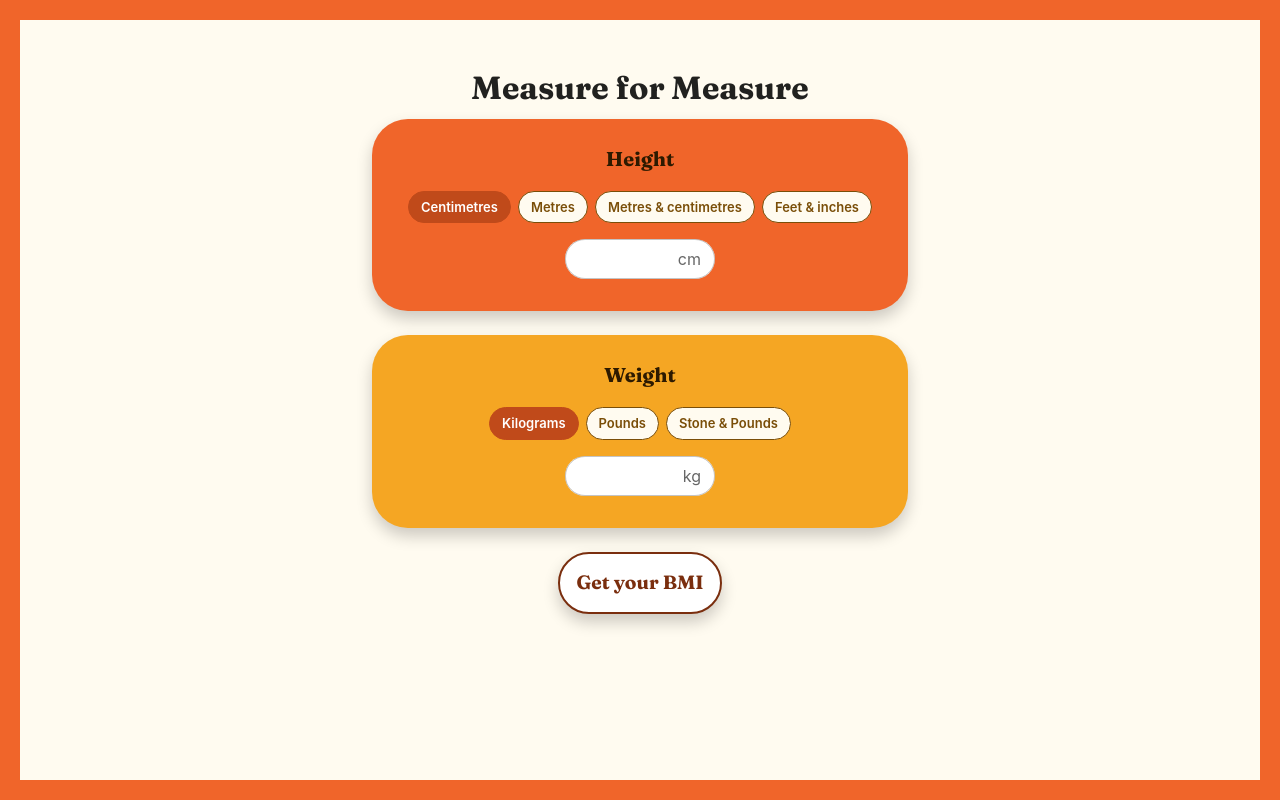
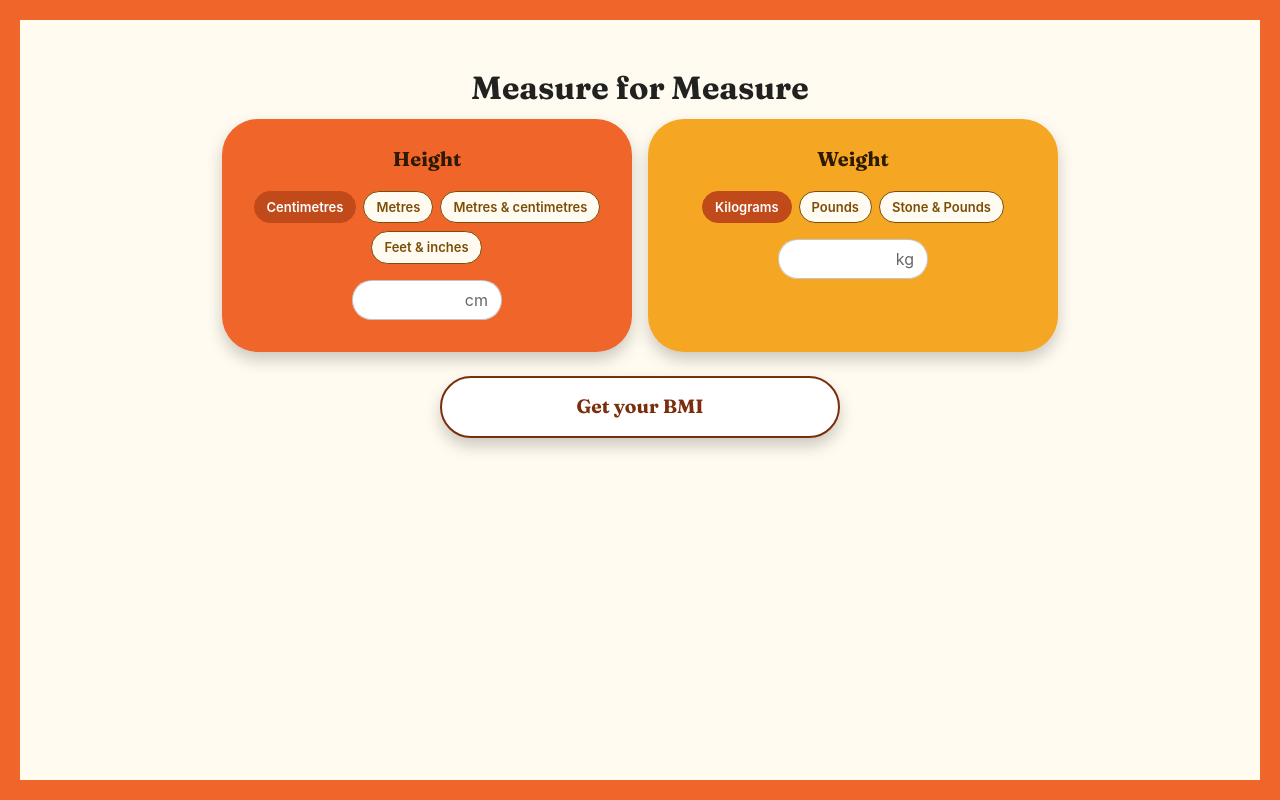
Before and after one commit to KerryCX/measure-for-measure, a React (Vite) app: page / in a window 1280 px wide. Built offline with nearby package versions, Linux system fonts and the light colour scheme.

Commit message:
feat: side-by-side card layout at md breakpoint, wider submit button

```diff
--- a/src/App.tsx
+++ b/src/App.tsx
@@ -1,6 +1,7 @@
 import Container from "@mui/material/Container";
 import Typography from "@mui/material/Typography";
 import Button from "@mui/material/Button";
+import Box from "@mui/material/Box";
 import Snackbar from "@mui/material/Snackbar";
 import HeightInput from "./components/HeightInput";
 import WeightInput from "./components/WeightInput";
@@ -30,7 +31,7 @@ const App = () => {
 
   return (
     <Container
-      maxWidth='sm'
+      maxWidth='md'
       component='main'
       sx={{
         padding: { xs: 0.75, sm: 4 },
@@ -42,10 +43,18 @@ const App = () => {
         Measure for Measure
       </Typography>
 
+      <Box
+        sx={{
+          display: "flex",
+          flexDirection: { xs: "column", md: "row" },
+          gap: { md: 2 },
+        }}
+      >
         <MeasureCard
           label='Height'
           background='#F0652A'
           boxShadow='0 8px 16px rgba(0,0,0,0.2)'
+          sx={{ flex: 1 }}
         >
           <HeightInput
             value={height}
@@ -58,6 +67,7 @@ const App = () => {
           label='Weight'
           background='#F5A623'
           boxShadow='0 8px 16px rgba(0,0,0,0.2)'
+          sx={{ flex: 1 }}
         >
           <WeightInput
             value={weight}
@@ -65,6 +75,7 @@ const App = () => {
             onError={reportError}
           />
         </MeasureCard>
+      </Box>
 
       <Button
         variant='contained'
@@ -74,7 +85,7 @@ const App = () => {
           color: "#7A2E0E",
           border: "2px solid #7A2E0E",
           fontSize: "1.2rem",
-          width: "auto",
+          width: { xs: "auto", md: 400 },
           fontWeight: 700,
           borderRadius: "999px",
           py: { xs: 0.75, sm: 1.5 },
--- a/src/components/BMIResult.tsx
+++ b/src/components/BMIResult.tsx
@@ -11,6 +11,7 @@ interface BMIResultProps {
   result: BMIResultType | null;
 }
 
+// Shared card styles for both the null state and result state
 const cardSx = {
   background: "#F5D020",
   borderRadius: 1.5,
@@ -23,6 +24,11 @@ const cardSx = {
   boxShadow: "0 8px 16px rgba(0,0,0,0.2)",
 };
 
+/**
+ * Displays the calculated BMI value on a yellow card.
+ * When result is null shows a prompt instead.
+ * Category is hidden by default behind a show/dismiss button pattern.
+ */
 const BMIResult = ({ result }: BMIResultProps) => {
   const [showCategory, setShowCategory] = useState(false);
 
--- a/src/components/MeasureCard.tsx
+++ b/src/components/MeasureCard.tsx
@@ -6,6 +6,7 @@ interface MeasureCardProps {
   children: React.ReactNode;
   background: string;
   boxShadow: string;
+  sx?: object;
 }
 
 const MeasureCard = ({
@@ -13,6 +14,7 @@ const MeasureCard = ({
   children,
   background,
   boxShadow,
+  sx,
 }: MeasureCardProps) => {
   return (
     <Box
@@ -22,6 +24,7 @@ const MeasureCard = ({
         padding: { xs: 1, sm: 3 },
         mb: { xs: 0.75, sm: 3 },
         boxShadow,
+        ...sx,
       }}
     >
       <Typography
```
Lines whose indentation alone changed are shown as unchanged.
